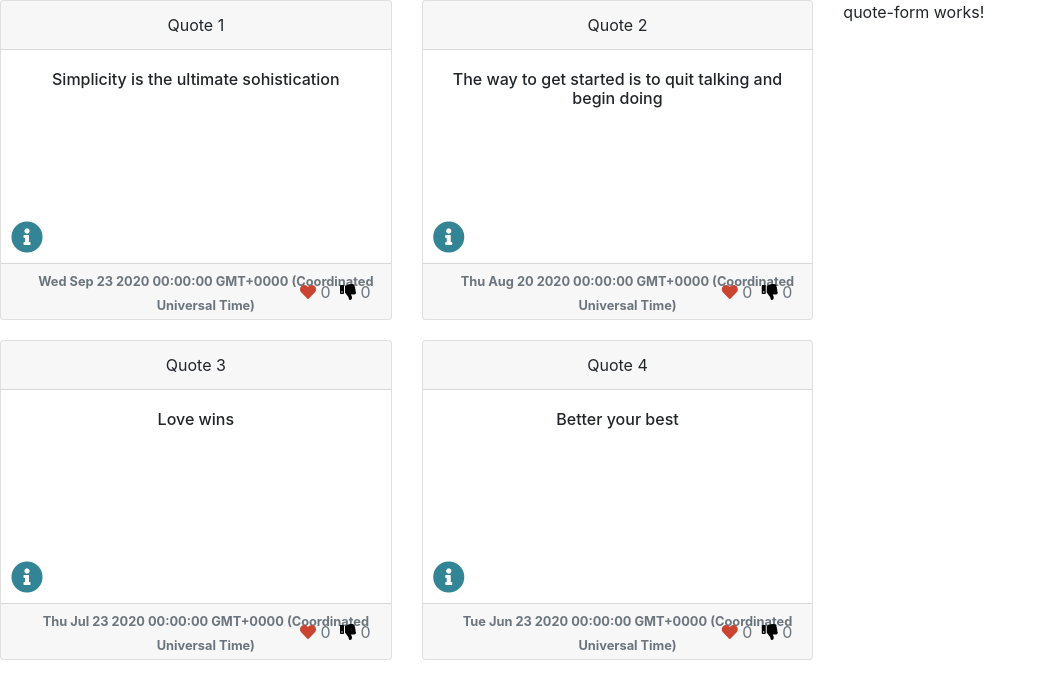
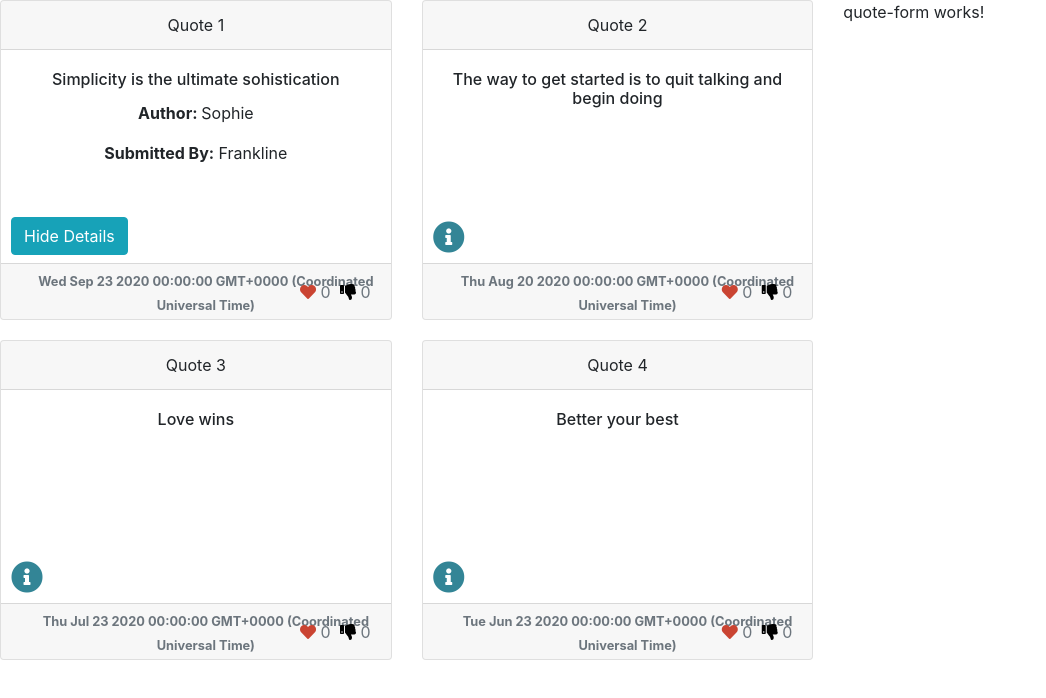
Before and after one commit to fnyaoke/QuotesRating, an Angular app: page / in a window 1280 px wide. Both pictures are taken after a click on the icon 27 px from the left and 237 px from the top of the page. Shown: the top 698 px of the page, without its empty margins (0-1046 px from the left). Built offline with nearby package versions, Linux system fonts and the light colour scheme.

Commit message:
create a toggle detail function in quote component and attach it to the info icon and hide detail button to show and hide the quote detail whenever they are clicked respectively

```diff
--- a/src/app/quote/quote.component.html
+++ b/src/app/quote/quote.component.html
@@ -15,12 +15,12 @@
             <i
               *ngIf="!quote.showDetails"
               class="fas fa-info-circle fa-2x"
-
+             (click)="toggleDetails(i)"
             ></i>
             <button
               *ngIf="quote.showDetails"
               class="btn btn-info"
-
+              (click)="toggleDetails(i)"
             >
               Hide Details
             </button>
--- a/src/app/quote/quote.component.ts
+++ b/src/app/quote/quote.component.ts
@@ -30,6 +30,9 @@ export class QuoteComponent implements OnInit {
       new Date(2020, 5, 23)
     ),
   ];
+  toggleDetails(index) {
+    this.quotes[index].showDetails = !this.quotes[index].showDetails;
+  }
   constructor() { }
 
   ngOnInit() {
```
